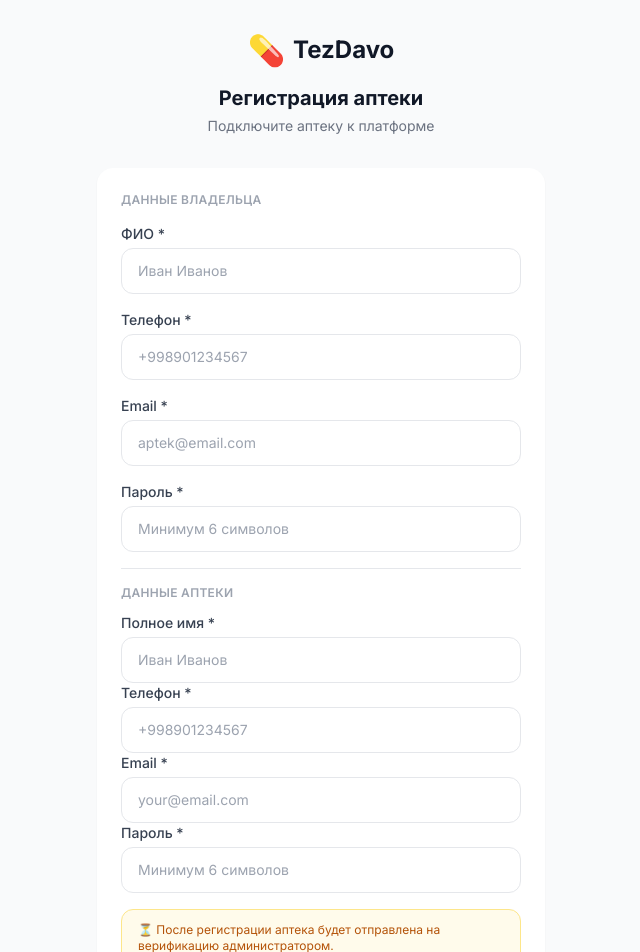
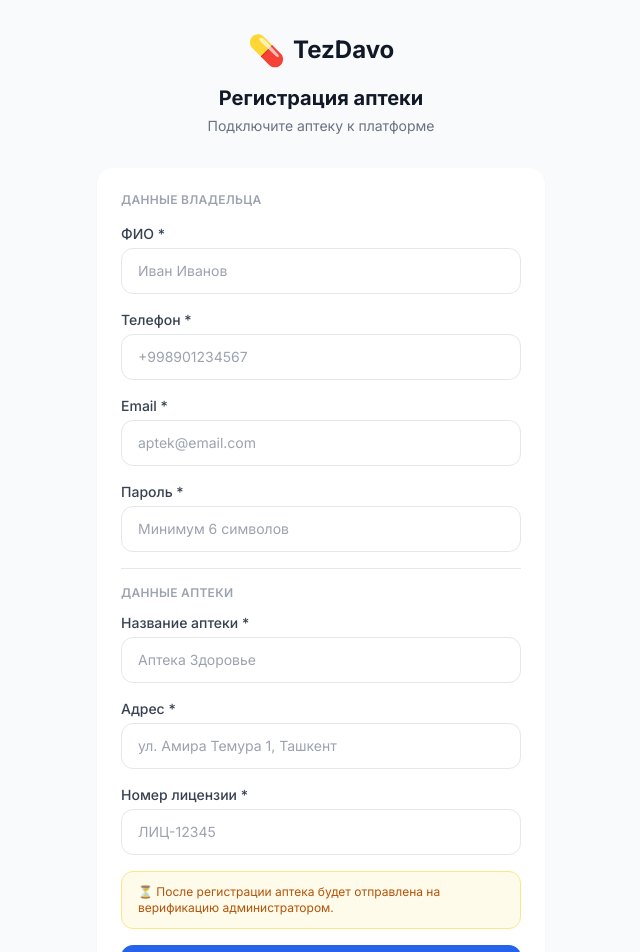
Before and after one commit to asilJPG/TezDavo, a Next.js app: page /register-pharmacy in a window 1280 px wide. Shown: the top 952 px of the page, without its empty margins (319-959 px from the left). Built offline with nearby package versions, Linux system fonts and the light colour scheme; no server answers.

Commit message:
register page

```diff
--- a/src/app/(auth)/register-pharmacy/page.tsx
+++ b/src/app/(auth)/register-pharmacy/page.tsx
@@ -16,9 +16,6 @@ export default function RegisterPharmacyPage() {
   const [error, setError] = useState("");
   const [loading, setLoading] = useState(false);
 
-  const set = (key: string) => (e: React.ChangeEvent<HTMLInputElement>) =>
-    setForm((p) => ({ ...p, [key]: e.target.value }));
-
   const handleSubmit = async (e: React.FormEvent) => {
     e.preventDefault();
     setError("");
@@ -27,7 +24,6 @@ export default function RegisterPharmacyPage() {
     try {
       const supabase = createClient();
 
-      // 1. Регистрируем в Supabase Auth
       const { data: authData, error: authError } = await supabase.auth.signUp({
         email: form.email,
         password: form.password,
@@ -49,7 +45,6 @@ export default function RegisterPharmacyPage() {
         return;
       }
 
-      // 2. Создаём профиль + аптеку через API (service role обходит RLS)
       const res = await fetch("/api/register-pharmacy", {
         method: "POST",
         headers: { "Content-Type": "application/json" },
@@ -71,7 +66,6 @@ export default function RegisterPharmacyPage() {
         return;
       }
 
-      // 3. Логиним и редиректим на кабинет аптеки
       await supabase.auth.signInWithPassword({
         email: form.email,
         password: form.password,
@@ -102,10 +96,12 @@ export default function RegisterPharmacyPage() {
 
         <div className="bg-white rounded-2xl p-6 shadow-sm">
           <form onSubmit={handleSubmit} className="space-y-4">
+            {/* Данные владельца */}
             <p className="text-xs font-semibold text-gray-400 uppercase tracking-wide">
               Данные владельца
             </p>
-            {[
+            {(
+              [
                 {
                   key: "full_name",
                   label: "ФИО *",
@@ -122,53 +118,6 @@ export default function RegisterPharmacyPage() {
                   key: "email",
                   label: "Email *",
                   placeholder: "aptek@email.com",
-                type: "email",
-              },
-              {
-                key: "password",
-                label: "Пароль *",
-                placeholder: "Минимум 6 символов",
-                type: "password",
-              },
-            ].map((f) => (
-              <div key={f.key}>
-                <label className="block text-sm font-medium text-gray-700 mb-1">
-                  {f.label}
-                </label>
-                <input
-                  required
-                  type={f.type}
-                  minLength={f.key === "password" ? 6 : undefined}
-                  value={(form as any)[f.key]}
-                  onChange={set(f.key)}
-                  placeholder={f.placeholder}
-                  className="w-full border border-gray-200 rounded-xl px-4 py-3 text-sm outline-none focus:border-blue-400 focus:ring-2 focus:ring-blue-50"
-                />
-              </div>
-            ))}
-
-            <div className="border-t pt-4">
-              <p className="text-xs font-semibold text-gray-400 uppercase tracking-wide mb-3">
-                Данные аптеки
-              </p>
-              {(
-                [
-                  {
-                    key: "full_name",
-                    label: "Полное имя *",
-                    placeholder: "Иван Иванов",
-                    type: "text",
-                  },
-                  {
-                    key: "phone",
-                    label: "Телефон *",
-                    placeholder: "+998901234567",
-                    type: "tel",
-                  },
-                  {
-                    key: "email",
-                    label: "Email *",
-                    placeholder: "your@email.com",
                   type: "email",
                 },
                 {
@@ -206,6 +155,55 @@ export default function RegisterPharmacyPage() {
                 />
               </div>
             ))}
+
+            {/* Данные аптеки */}
+            <div className="border-t pt-4">
+              <p className="text-xs font-semibold text-gray-400 uppercase tracking-wide mb-3">
+                Данные аптеки
+              </p>
+              {(
+                [
+                  {
+                    key: "pharmacy_name",
+                    label: "Название аптеки *",
+                    placeholder: "Аптека Здоровье",
+                    type: "text",
+                  },
+                  {
+                    key: "pharmacy_address",
+                    label: "Адрес *",
+                    placeholder: "ул. Амира Темура 1, Ташкент",
+                    type: "text",
+                  },
+                  {
+                    key: "license_number",
+                    label: "Номер лицензии *",
+                    placeholder: "ЛИЦ-12345",
+                    type: "text",
+                  },
+                ] as {
+                  key: string;
+                  label: string;
+                  placeholder: string;
+                  type: string;
+                }[]
+              ).map((f) => (
+                <div key={f.key} className="mb-4">
+                  <label className="block text-sm font-medium text-gray-700 mb-1">
+                    {f.label}
+                  </label>
+                  <input
+                    required
+                    type={f.type}
+                    value={(form as any)[f.key]}
+                    onChange={(e) =>
+                      setForm((p) => ({ ...p, [f.key]: e.target.value }))
+                    }
+                    placeholder={f.placeholder}
+                    className="w-full border border-gray-200 rounded-xl px-4 py-3 text-sm outline-none focus:border-blue-400 focus:ring-2 focus:ring-blue-50"
+                  />
+                </div>
+              ))}
             </div>
 
             <div className="bg-amber-50 border border-amber-200 text-amber-700 text-xs px-4 py-3 rounded-xl">
```
Lines whose indentation alone changed are shown as unchanged.
